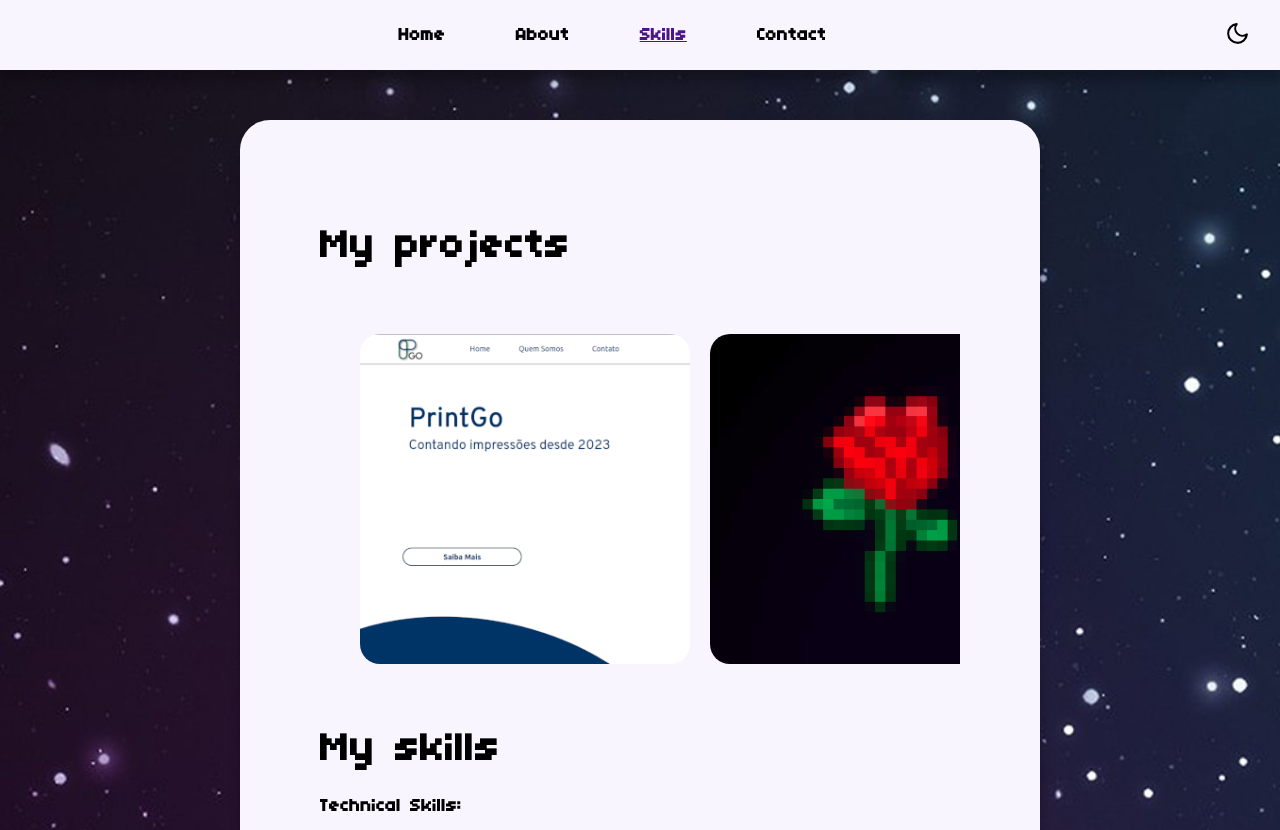
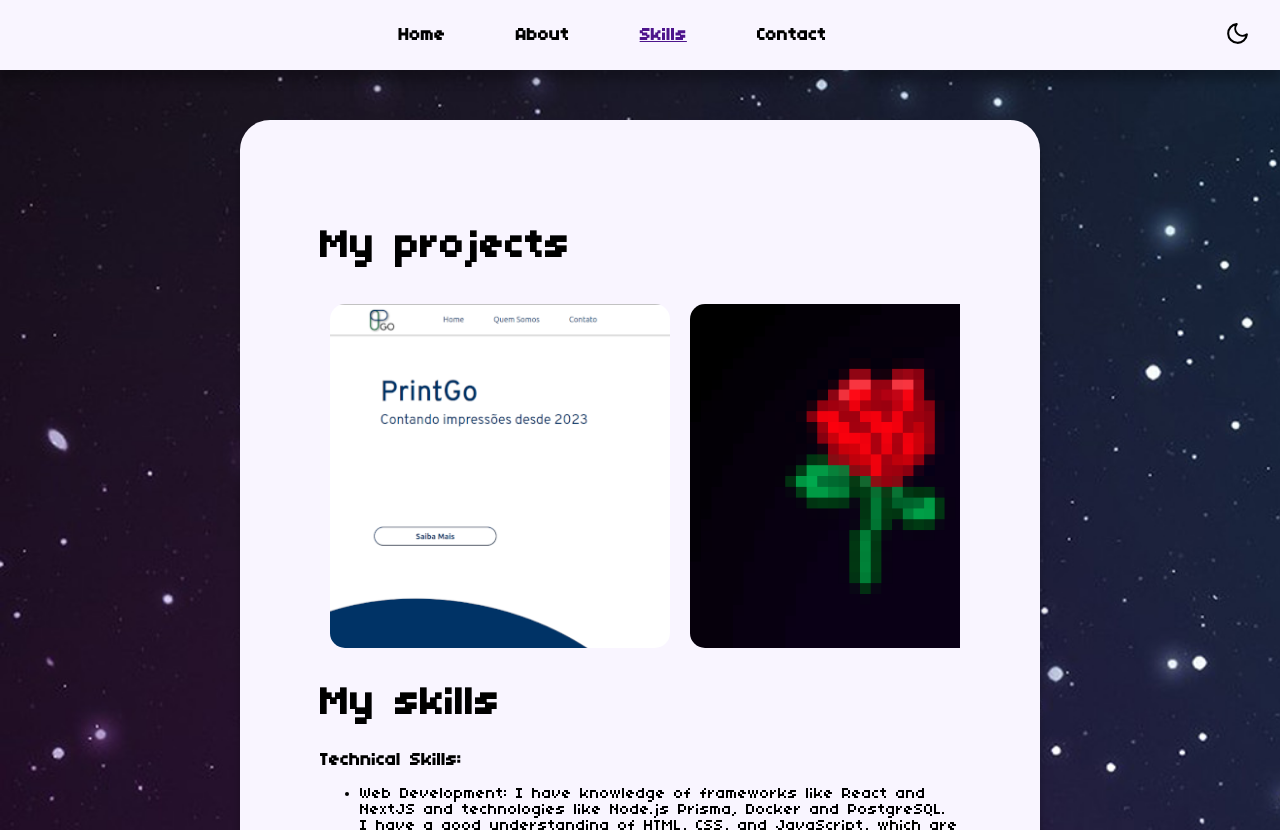
Before and after one commit to LipeAKugel/Portfolio, a Next.js app: page /skills in a window 1280 px wide. Shown: the top 830 px of the page. Built offline with nearby package versions, Linux system fonts and the light colour scheme.

Commit message:
:repeat: fixing carousel finally

```diff
--- a/package.json
+++ b/package.json
@@ -9,11 +9,13 @@
     "lint": "next lint"
   },
   "dependencies": {
+    "framer-motion": "^10.17.9",
     "next": "14.0.4",
     "next-themes": "^0.2.1",
     "react": "^18",
     "react-dom": "^18",
-    "react-icons": "^4.12.0"
+    "react-icons": "^4.12.0",
+    "slick-carousel": "^1.8.1"
   },
   "devDependencies": {
     "eslint": "^8",
--- a/src/app/skills/page.js
+++ b/src/app/skills/page.js
@@ -21,7 +21,7 @@ export default function Skills() {
       description: "Skarlet is top-down rpg game developed by team of 7 students at the Universidade de Brasília. The game is set in a world with a series of islands, each representing a different level, the player controls mysterious character that seeks the power of a treasure."
     },
     {
-      name: "Gamma pharma",
+      name: "Gammapharma",
       url: "https://github.com/LipeAKugel/Gammapharma",
       img: gammaPharma,
       description: "Gammapharma is a simple Java mini application developed as a project for a college course, it simulates a pharmacy application where you can manage the registration of products and affiliated pharmacies."
--- a/src/components/carousel.js
+++ b/src/components/carousel.js
@@ -1,24 +1,33 @@
+"use client";
 import styles from "../styles/components/carousel.module.css"
 import Image from "next/image";
 import Link from "next/link";
+import { motion } from "framer-motion";
+import { useRef } from "react";
 
 export default function Carousel({ items }) {
 
+  const carousel = useRef(null);
+
   return (
-    <div className={styles.carousel_wrapper}>
-      {items.map(item => (
-        <Link
-          key={item.name}
-          className={styles.carousel_item}
-          href={item.url}
-        >
-          <Image src={item.img} alt="project image"/>
-          <div className={styles.item_info}>
-            <h1 className={styles.item_title}>{item.name}</h1>
-            <p className={styles.item_description}>{item.description}</p>
-          </div>
-        </Link>
-      ))}
-    </div>
+    <motion.div ref={carousel} className={styles.carousel}>
+      <motion.div
+        drag="x"
+        dragConstraints={carousel}
+        className={styles.inner_carousel}
+      >
+        {items.map(item => (
+          <motion.div className={styles.item} key={item.name}>
+            <Image src={item.img} alt={item.name} />
+            <div className={styles.item_info}>
+              <Link href={item.url}>
+                <h1>{item.name}</h1>
+              </Link>
+              <p>{item.description}</p>
+            </div>
+          </motion.div>
+        ))}
+      </motion.div>
+    </motion.div>
   )
 }
--- a/src/styles/components/carousel.module.css
+++ b/src/styles/components/carousel.module.css
@@ -1,58 +1,73 @@
-.carousel_wrapper {
+.carousel {
   display: flex;
-  align-self: center;
-  padding: 40px;
-  gap: 20px;
-  overflow: scroll;
+  cursor: grab;
+  overflow: hidden;
 }
 
-.carousel_item {
-  position: relative;
+.inner_carousel {
   display: flex;
-  align-items: center;
-  color: #F9F5FF;
-  cursor: pointer;
-  transition: all 0.3s;
 }
 
-.carousel_item img {
-  width: 330px;
-  height: 330px;
-  border-radius: 20px;
-  transition: 0.5s;
+.item {
+  position: relative;
+  min-width: 340px;
+  min-height: 340px;
+  padding: 10px;
+  transition: all 0.5s;
 }
 
-.carousel_item:hover {
-  transform: scale(1.1);
-  margin: 0px 30px;
-}
-
-.carousel_item:hover .item_info {
-  opacity: 1;
+.item img {
+  width: 100%;
+  height: 100%;
+  border-radius: 15px;
+  pointer-events: none;
 }
 
 .item_info {
   position: absolute;
+  top: 0px;
+  left: 0px;
   display: flex;
+  height: 340px;
   flex-direction: column;
+  align-items: flex-start;
   justify-content: center;
-  margin: 30px;
+  padding: 20px;
   opacity: 0;
+  color: #fff;
   transition: 0.5s;
 }
 
-.item_title {
-  width: fit-content;
-  background-color: rgba(141, 141, 141, 0.8);
-  border-radius: 10px;
-  padding: 10px;
-  margin: 0px 0px 10px 0px;
+.item_info a {
+  color: #fff;
+  text-decoration: none;
 }
 
-.item_description {
+.item_info h1 {
   width: fit-content;
+  background-color: rgba(112, 112, 112, 0.8);
+  padding: 5px;
+  margin: 5px 0;
   border-radius: 10px;
-  margin: 0px;
-  background-color: rgba(141, 141, 141, 0.8);
-  padding: 10px;
+  transition: 0.5s;
 }
+
+.item_info h1:hover {
+  background-color: var(--color-primary);
+}
+
+.item_info p {
+  width: fit-content;
+  background-color: rgba(112, 112, 112, 0.8);
+  padding: 5px;
+  margin: 5px 0;
+  border-radius: 10px;
+}
+
+.item:hover {
+  transform: scale(1.05);
+}
+
+.item:hover .item_info {
+  opacity: 1;
+}
```
Also changed, not shown: 1 other file (tests, documents, lock files or other folders).
